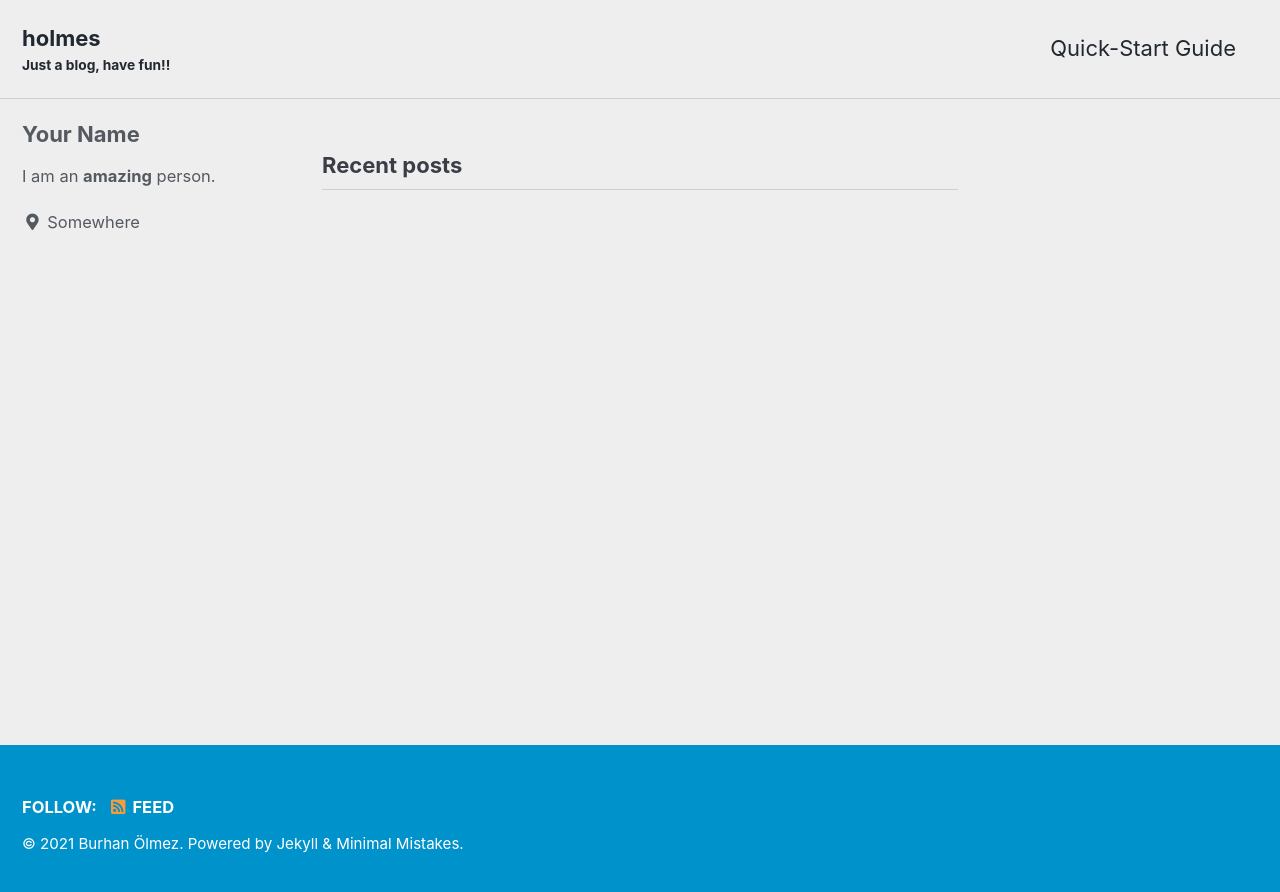
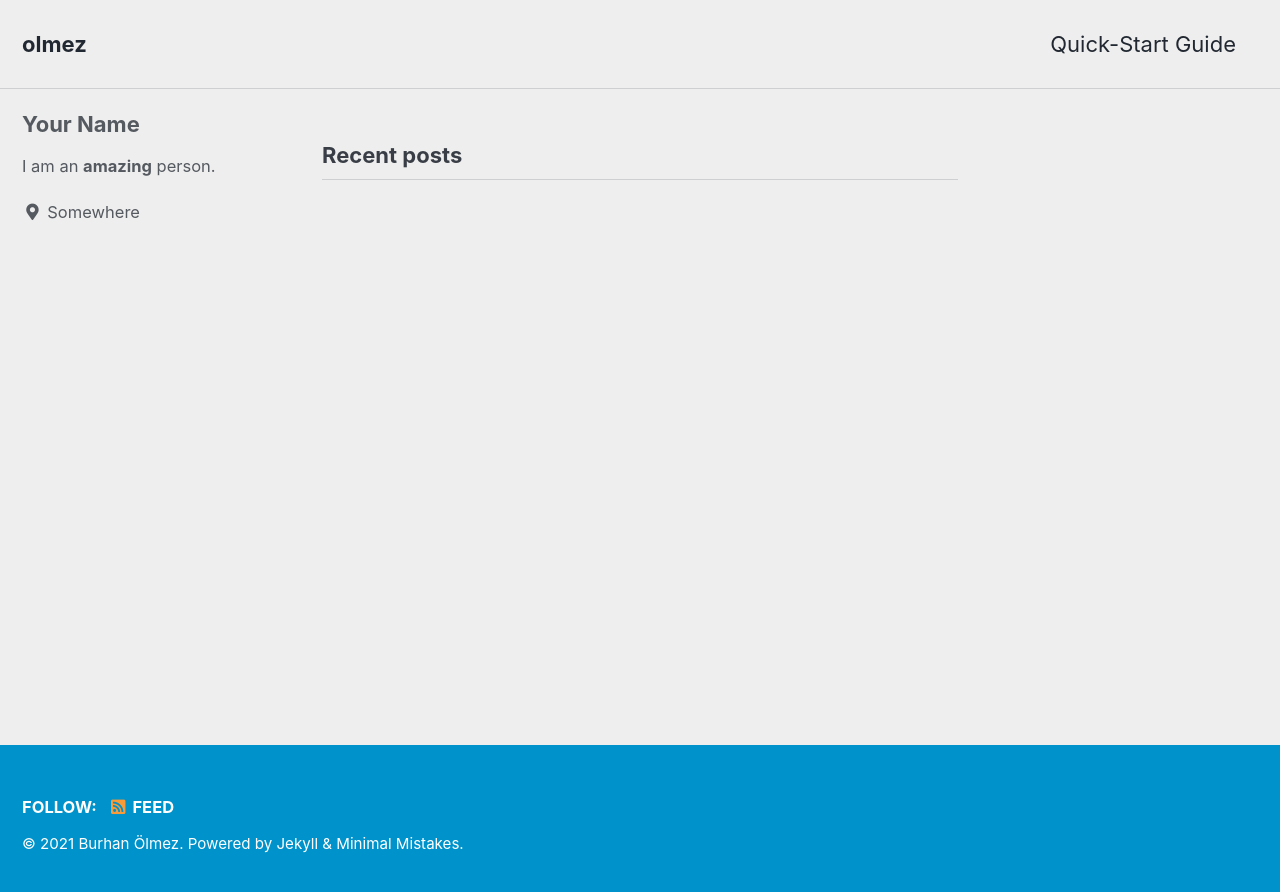
Before and after one commit to olmez/olmez.github.io, a Jekyll site: the page built from index.html, in a window 1280 px wide. Shown: the top 892 px of the page. Built offline with Jekyll 4.4.1, drawn with Linux system fonts in a browser that asks for light colours; cached includes are drawn as plain includes; the list of posts is cut into pages by our own code.

Commit message:
_config configurations

```diff
--- a/_config.yml
+++ b/_config.yml
@@ -16,9 +16,9 @@ minimal_mistakes_skin    : "air" # "air", "aqua", "contrast", "dark", "dirt", "n
 
 # Site Settings
 locale                   : "en-US"
-title                    : "holmes"
+title                    : "olmez"
 title_separator          : "-"
-subtitle                 : "Just a blog, have fun!!"
+subtitle                 : #"Just a blog, have fun!!"
 name                     : "Burhan Ölmez"
 description              : "Have Fun!!!"
 url                      : # the base hostname & protocol for your site e.g. "https://olmez.github.io"
```
